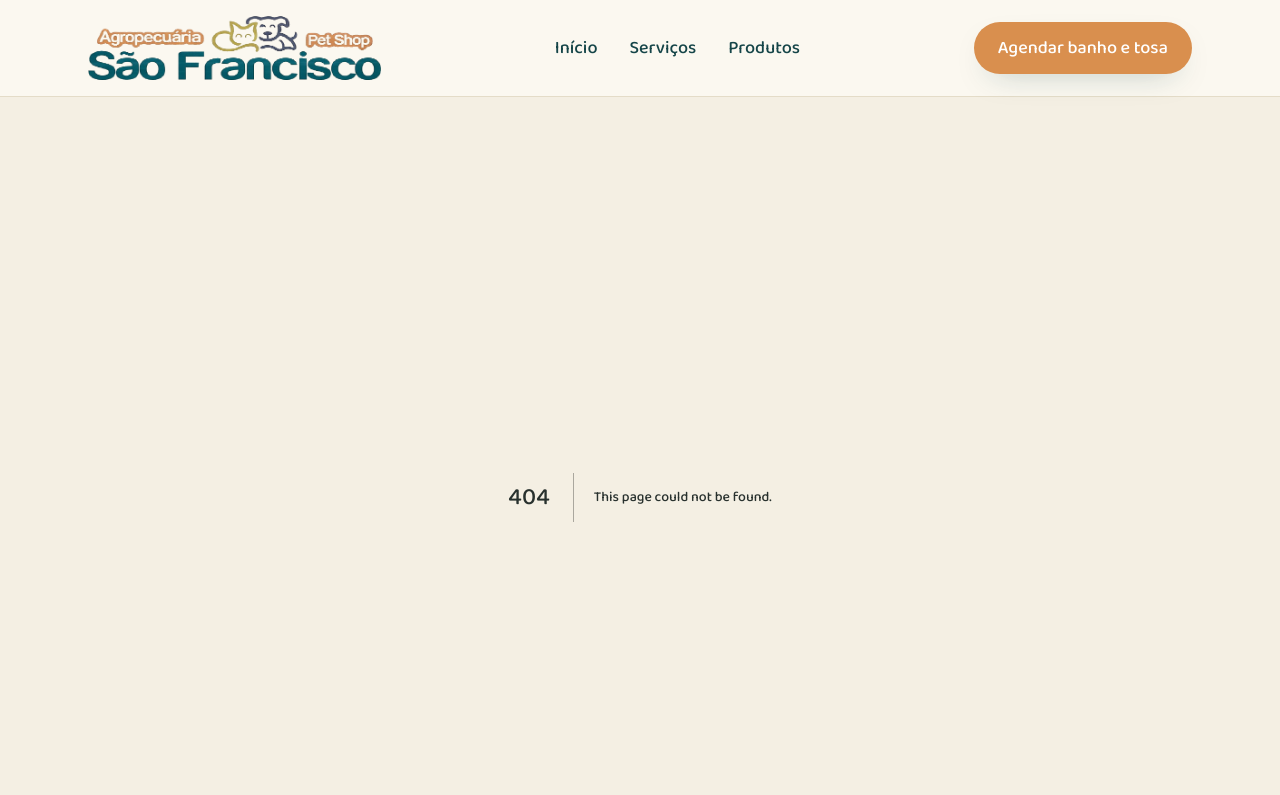
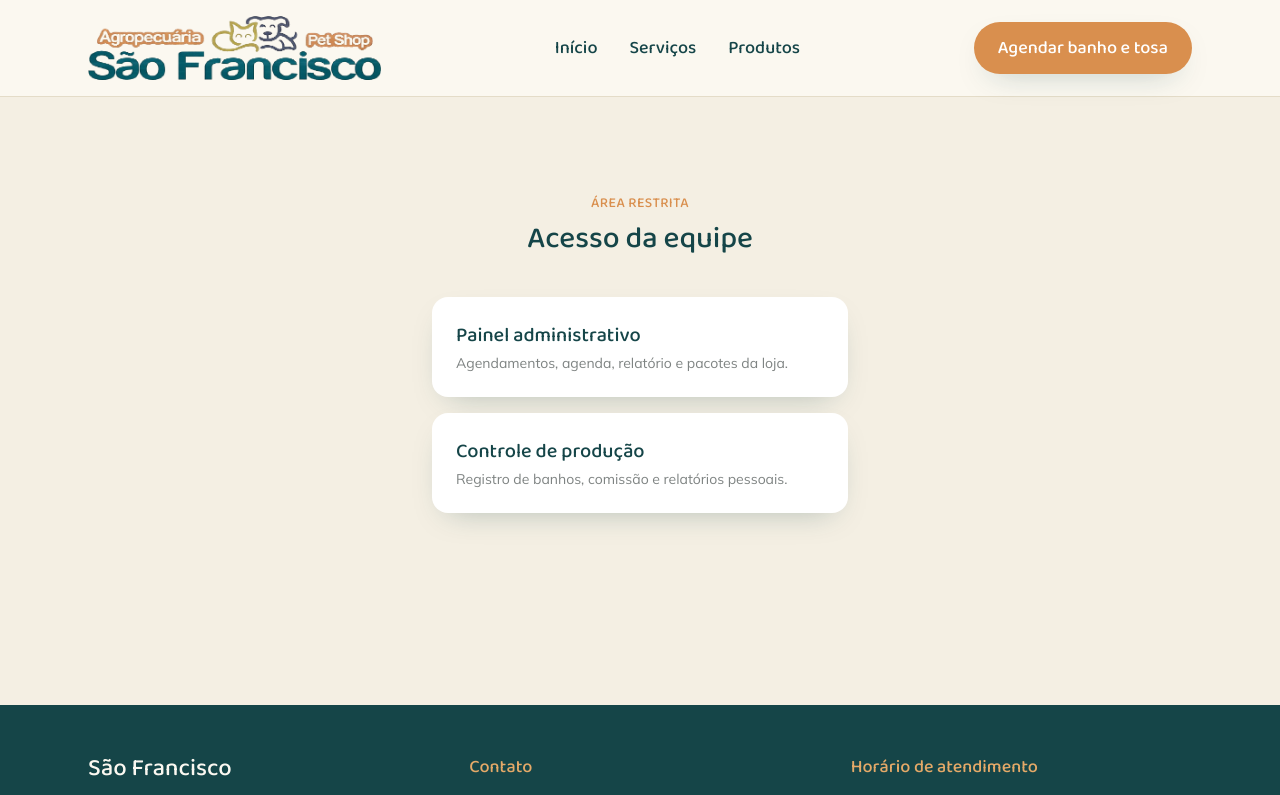
Before and after one commit to kauavalladares/petshop-sao-francisco, a Next.js app in the folder petshop/: page /equipe in a window 1280 px wide. Before the commit this address had no page. Shown: the top 795 px of the page. Built offline with nearby package versions, Linux system fonts and the light colour scheme.

Commit message:
adição do botão para acessar o painel admistrativo e o painel de produção.

```diff
--- /dev/null
+++ b/petshop/app/equipe/page.js
@@ -0,0 +1,34 @@
+import Link from 'next/link';
+
+export const metadata = {
+  title: 'Acesso da equipe | São Francisco',
+};
+
+export default function EquipePage() {
+  return (
+    <div className="mx-auto max-w-md px-4 py-24">
+      <p className="font-display text-clay-500 text-sm tracking-wide uppercase mb-2 text-center">
+        Área restrita
+      </p>
+      <h1 className="font-display text-3xl text-teal-900 text-center mb-10">Acesso da equipe</h1>
+
+      <div className="grid gap-4">
+        <Link
+          href="/admin"
+          className="bg-white rounded-2xl shadow-soft p-6 hover:shadow-md transition-shadow focus-ring block"
+        >
+          <p className="font-display text-xl text-teal-900 mb-1">Painel administrativo</p>
+          <p className="text-sm text-ink/60">Agendamentos, agenda, relatório e pacotes da loja.</p>
+        </Link>
+
+        <Link
+          href="/producao"
+          className="bg-white rounded-2xl shadow-soft p-6 hover:shadow-md transition-shadow focus-ring block"
+        >
+          <p className="font-display text-xl text-teal-900 mb-1">Controle de produção</p>
+          <p className="text-sm text-ink/60">Registro de banhos, comissão e relatórios pessoais.</p>
+        </Link>
+      </div>
+    </div>
+  );
+}
--- a/petshop/components/Footer.js
+++ b/petshop/components/Footer.js
@@ -40,6 +40,10 @@ export default function Footer() {
 
       <div className="border-t border-white/10 py-4 text-center text-xs text-cream-soft/60">
         © {new Date().getFullYear()} Agropecuária e Pet Shop São Francisco
+        {' · '}
+        <Link href="/equipe" className="hover:text-cream-soft/90 transition-colors">
+          Acesso da equipe
+        </Link>
       </div>
     </footer>
   );
```
